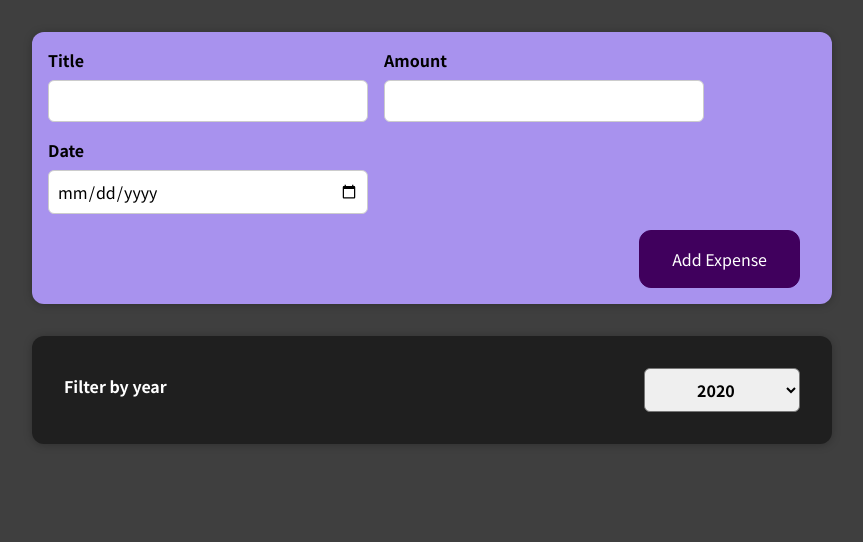
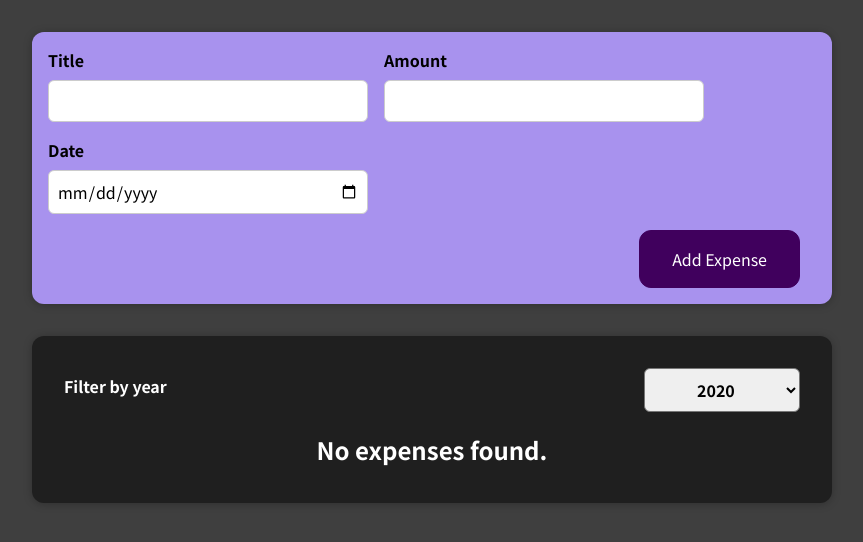
Before and after one commit to babyazalea/react-complete-guide2, a React (Create React App) app: page / in a window 1280 px wide. Shown: the top 542 px of the page, without its empty margins (208-1071 px from the left). Built offline with nearby package versions, Linux system fonts and the light colour scheme.

Commit message:
added expenses-list-component

```diff
--- a/src/components/Expenses/Expenses.js
+++ b/src/components/Expenses/Expenses.js
@@ -1,9 +1,9 @@
 import React, { useState } from "react";
 
-import ExpenseItem from "./ExpenseItem";
 import ExpensesFilter from "./ExpensesFilter";
 import Card from "../UI/Card";
 import "./Expenses.css";
+import ExpensesList from "./ExpensesList";
 
 const Expenses = (props) => {
   const [filteredYear, setFilteredYear] = useState("2020");
@@ -12,7 +12,7 @@ const Expenses = (props) => {
     setFilteredYear(selectedYear);
   };
 
-  const filterExpenses = props.expenses.filter(
+  const filteredExpenses = props.expenses.filter(
     (expense) => expense.date.getFullYear().toString() === filteredYear
   );
 
@@ -23,14 +23,7 @@ const Expenses = (props) => {
           selected={filteredYear}
           onChangeFilter={filterChangeHandler}
         />
-        {filterExpenses.map((expense) => (
-          <ExpenseItem
-            key={expense.id}
-            title={expense.title}
-            amount={expense.amount}
-            date={expense.date}
-          />
-        ))}
+        <ExpensesList expenses={filteredExpenses} />
       </Card>
     </div>
   );
--- /dev/null
+++ b/src/components/Expenses/ExpensesList.css
@@ -0,0 +1,9 @@
+.expenses-list {
+  list-style: none;
+  padding: 0;
+}
+
+.expenses-list__fallback {
+  color: white;
+  text-align: center;
+}
--- /dev/null
+++ b/src/components/Expenses/ExpensesList.js
@@ -0,0 +1,26 @@
+import React from "react";
+
+import ExpenseItem from "./ExpenseItem";
+
+import "./ExpensesList.css";
+
+const ExpensesList = (props) => {
+  if (props.expenses.length === 0) {
+    return <h2 className="expenses-list__fallback">No expenses found.</h2>;
+  }
+
+  return (
+    <ul className="expenses-list">
+      {props.expenses.map((expense) => (
+        <ExpenseItem
+          key={expense.id}
+          title={expense.title}
+          amount={expense.amount}
+          date={expense.date}
+        />
+      ))}
+    </ul>
+  );
+};
+
+export default ExpensesList;
```
Also changed, not shown: 1 other file (tests, documents, lock files or other folders).
